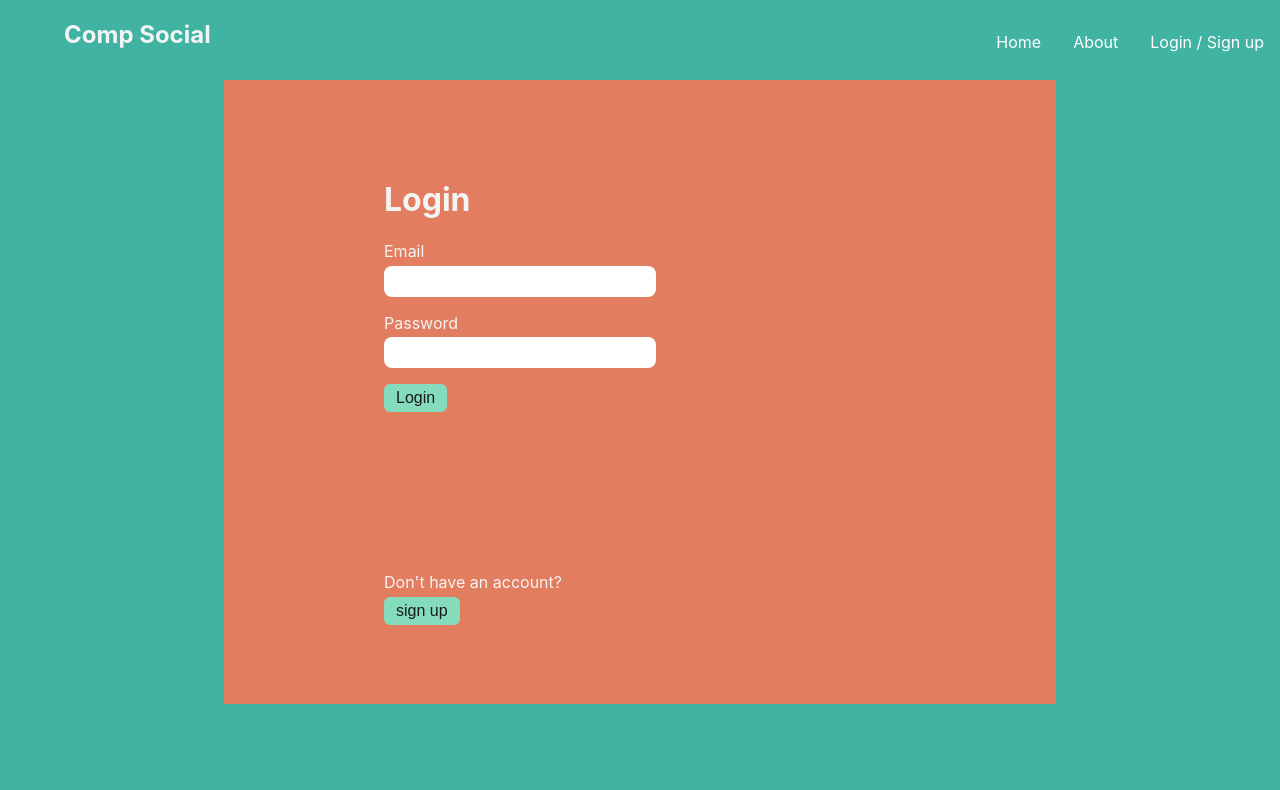
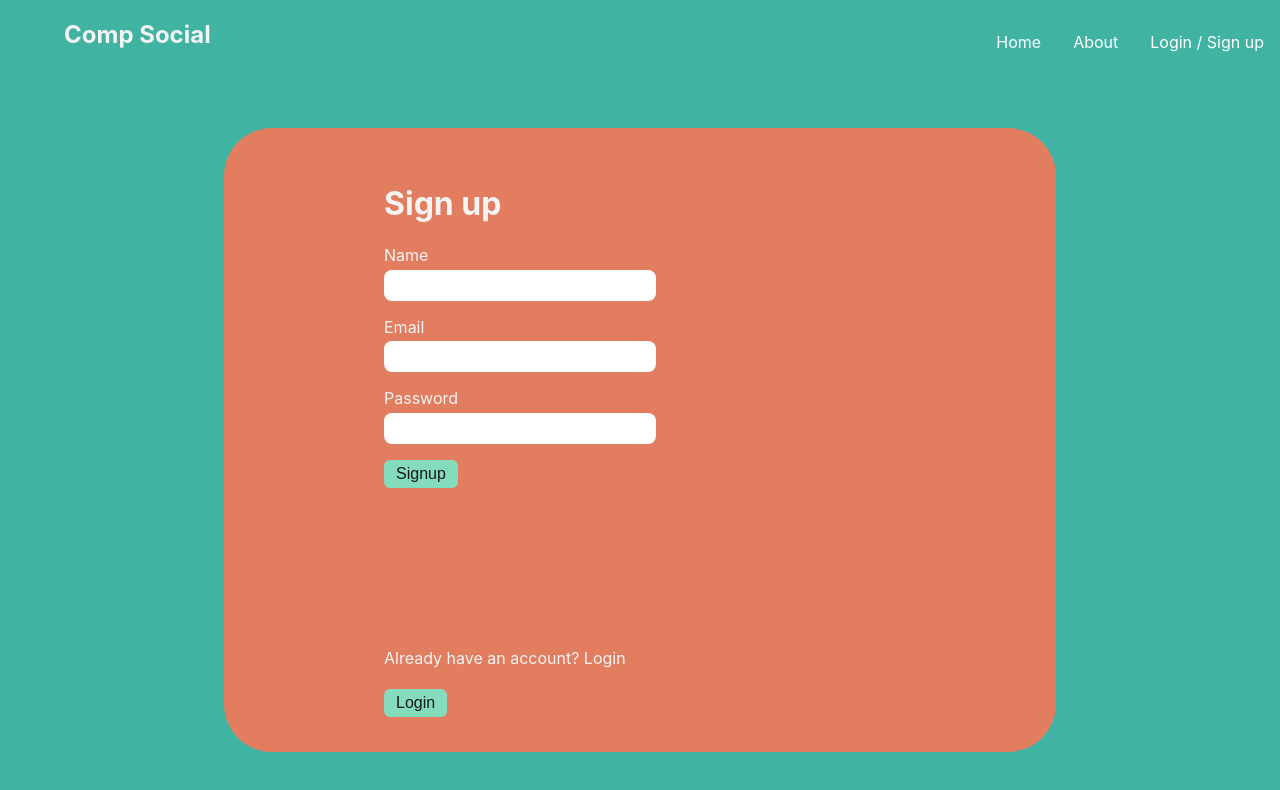
Before and after one commit to h-shukla/Comp-Social, a React (Create React App) app in the folder frontend/: page / in a window 1280 px wide. Both pictures are taken after a click on the button "sign up". Shown: the top 790 px of the page. Built offline with nearby package versions, Linux system fonts and the light colour scheme.

Commit message:
Complete login and sign up frontend

```diff
--- a/frontend/src/App.css
+++ b/frontend/src/App.css
@@ -68,20 +68,22 @@ nav ul li a {
     color: #ffffff;
 }
 
-.login-outer {
+.outer {
+    margin-top: 6vh;
     display: flex;
     align-items: center;
     justify-content: center;
     width: 100vw;
 }
 
-.login-div {
+.inner {
     background-color: #E27D60;
     display: flex;
     align-items: center;
     justify-content: center;
     min-height: 78vh;
     min-width: 65vw;
+    border-radius: 3rem;
 }
 
 .btn {
@@ -111,7 +113,7 @@ nav ul li a {
     min-width: 20vw;
 }
 
-.login-p {
+.question-p {
     margin-top: 10rem;
     margin-bottom: 1rem;
 }
--- a/frontend/src/App.js
+++ b/frontend/src/App.js
@@ -6,17 +6,39 @@ import {
 } from "react-router-dom";
 import { useState } from 'react';
 import Home from './components/Home';
+import Navbar from './components/Navbar';
 import Login from './components/Login';
-import Navbar from './components/Navbar';
+import Signup from './components/Signup';
 
 function App() {
+    // logged in status as state so we can update later
     const [loggedIn, setLoggedIn] = useState(false);
+    const [isLoginCurrent, setisLoginCurrent] = useState(true);
+
+    // to change logged in status with child components using props
+    const changeLoggedIn = () => {
+        if (loggedIn===false) {
+            setLoggedIn(true);
+        } else {
+            setLoggedIn(false);
+        }
+    };
+
+    // to change isLogincurrent state
+    const changeLoginState = () => {
+        if (isLoginCurrent === true) {
+            setisLoginCurrent(false);
+        } else {
+            setisLoginCurrent(true);
+        }
+    };
+
     return (
         <BrowserRouter>
-          <Navbar />
+          <Navbar setLoggedIn={setLoggedIn}/>
           <Routes>
-            <Route path='/' element={loggedIn?<Home/> : <Login/>}>
-            </Route>
+            <Route path='/' element={loggedIn?<Home/>: isLoginCurrent?<Login changeLoggedIn={changeLoggedIn} changeLoginState={changeLoginState} />: <Signup changeLoggedIn={changeLoggedIn} changeLoginState={changeLoginState}/>}/>
+            <Route path='/home' element={<Home/>} />
           </Routes>
         </BrowserRouter>
     );
--- a/frontend/src/components/Login.js
+++ b/frontend/src/components/Login.js
@@ -1,45 +1,56 @@
 import React, { useState } from 'react';
 import '../App.css';
 
-function Login() {
+function Login(props) {
+    // Setting credintials as state so we can change it later
     const [credintials, setCredintials] = useState({email: "", password: ""});
 
+    // handle the on change event
     const handleOnChange = (e) => {
         setCredintials({ ...credintials, [e.target.name]: e.target.value});
-        console.log(credintials);
     };
 
+    // handle login button click
+    // get the user data with fetch api
     const handleLogin = async (e) => {
-        const response = await fetch('http://localhost:5000/api/login', {
+        const data = {email: credintials.email, password: credintials.password};
+        const res = await fetch('http://localhost:5000/api/login', {
             method: 'POST',
+            mode: 'cors',
             headers: {
-                'Content-Type': 'application/json',
+                'Content-Type': "application/json"
             },
-            body: JSON.stringify({ email: credintials.email, password: credintials.password })
+            body: JSON.stringify(data)
         });
-        const resJson = await response.json();
-        console.log(resJson);
-        setCredintials({email: "", password: ""});
+        const jsonData = await res.json();
+        if (jsonData.success === false) {
+            setCredintials({name: "", email: "", password: ""});
+            console.log('invalid credintials');
+        } else {
+            props.changeLoggedIn();
+        }
     };
 
-    const handleSubmit = (e) => {
+    // handle the submit button
+    const handleSignup = (e) => {
         e.preventDefault();
-        console.log("signup clicked");
+        // console.log("signup clicked");
+        props.changeLoginState(false);
     };
 
     return (
-        <div className='login-outer'>
-          <div className='login-div'>
+        <div className='outer'>
+          <div className='inner'>
             <div className="textfields">
-              <h1>Login</h1>
+              <h1>Log In</h1>
               <p>Email</p>
               <input name="email" type="text" value={credintials.email} onChange={handleOnChange}/>
               <p>Password</p>
               <input name="password" type="text" value={credintials.password} onChange={handleOnChange}/>
               <br/>
-              <button className="login-btn btn" onClick={handleLogin}>Login</button>
-              <p className="login-p">Don't have an account?</p>
-              <button className="signup-btn btn" onClick={handleSubmit}>sign up</button>
+              <button className="btn" onClick={handleLogin}>Login</button>
+              <p className="question-p">Don't have an account?</p>
+              <button className="signup-btn btn" onClick={handleSignup}>sign up</button>
             </div>
           </div>
         </div>
--- a/frontend/src/components/Navbar.js
+++ b/frontend/src/components/Navbar.js
@@ -2,15 +2,19 @@ import React from 'react';
 import { Link } from 'react-router-dom';
 import '../App.css';
 
-function Navbar() {
+function Navbar(props) {
+    const handleOnClick = (e) => {
+        props.setLoggedIn(false);
+    };
+
     return (
         <>
           <nav>
             <h1 className="main-logo">Comp Social</h1>
             <ul>
-              <li><Link to="/">Home</Link></li>
+              <li><Link to="/home">Home</Link></li>
               <li><Link to="/about">About</Link></li>
-              <li><Link to="/login">Login / Sign up</Link></li>
+              <li><Link to="/" onClick={handleOnClick}>Login / Sign up</Link></li>
             </ul>
           </nav>
         </>
--- /dev/null
+++ b/frontend/src/components/Signup.js
@@ -0,0 +1,63 @@
+import React, { useState } from 'react';
+import '../App.css';
+
+const Signup = (props) => {
+    const [credintials, setCredintials] = useState({name: "", email: "", password: ""});
+
+    // handle the on change event
+    const handleOnChange = (e) => {
+        setCredintials({ ...credintials, [e.target.name]: e.target.value});
+    };
+
+    // handle signup button click
+    // and login the user automatically
+    const handleSignup = async (e) => {
+        const data = {name: credintials.name, email: credintials.email, password: credintials.password};
+        const res = await fetch('http://localhost:5000/api/createuser', {
+            method: 'POST',
+            mode: 'cors',
+            headers: {
+                'Content-Type': "application/json"
+            },
+            body: JSON.stringify(data)
+        });
+        const jsonData = await res.json();
+        if (jsonData.success === false) {
+            setCredintials({email: "", password: ""});
+            console.log('invalid credintials');
+        } else {
+            props.changeLoggedIn();
+        }
+    };
+
+    // handle the login button for existing users
+    const handleLogin = (e) => {
+        e.preventDefault();
+        props.changeLoginState(true);
+        // console.log("signup clicked");
+    };
+
+    return (
+        <>
+          <div className='outer'>
+            <div className='inner'>
+              <div className="textfields">
+                <h1>Sign up</h1>
+                <p>Name</p>
+                <input name="name" type="text" value={credintials.name} onChange={handleOnChange}/>
+                <p>Email</p>
+                <input name="email" type="text" value={credintials.email} onChange={handleOnChange}/>
+                <p>Password</p>
+                <input name="password" type="text" value={credintials.password} onChange={handleOnChange}/>
+                <br/>
+                <button className="btn" onClick={handleSignup}>Signup</button>
+                <p className="question-p">Already have an account? Login</p>
+                <button className="login-btn btn" onClick={handleLogin}>Login</button>
+              </div>
+            </div>
+          </div>
+        </>
+    );
+};
+
+export default Signup;
```
Also changed, not shown: frontend/src/components/Alert.js (added, +11 -0 lines), frontend/src/components/Profiles.js (added, +10 -0 lines), 1 other file (tests, documents, lock files or other folders).
